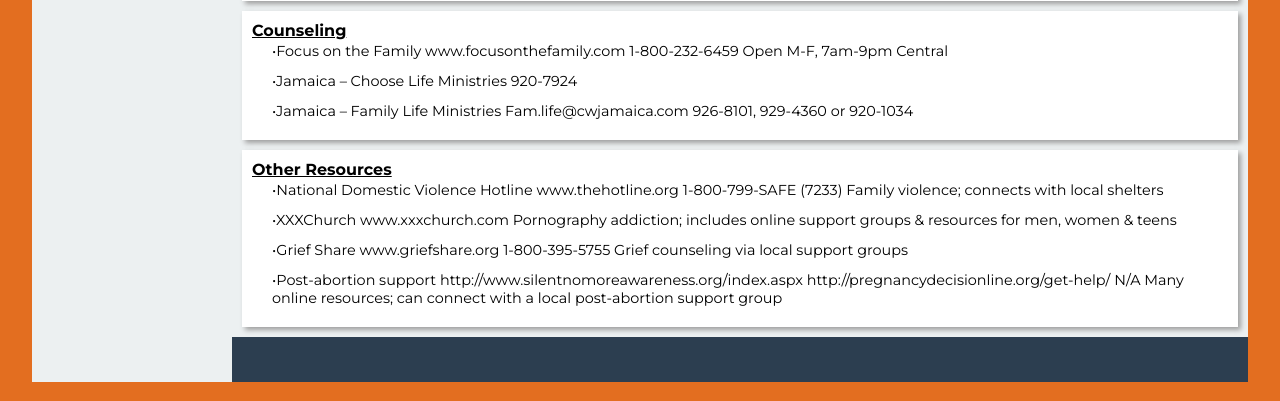
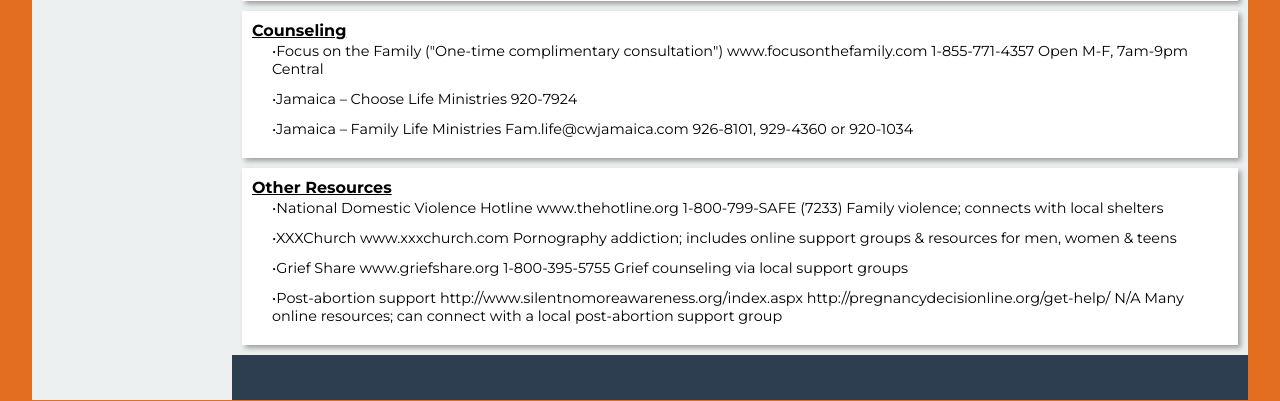
Before and after one commit to BenDavidZ/prayers, a Django app: page /prayers/resources/ in a window 1280 px wide. Shown: the part 399-800 px from the top of the page. Run offline with Django 3.2, Linux system fonts and the light colour scheme; some libraries are stand-ins or nearby versions.

Commit message:
updated resource page

```diff
--- a/prayers/templates/prayers/prayer_resources.html
+++ b/prayers/templates/prayers/prayer_resources.html
@@ -34,7 +34,7 @@
     <div class="detail-box-resources">
         <dl>
             <dt>Counseling</dt>
-                <dd>•Focus on the Family    www.focusonthefamily.com    1-800-232-6459    Open M-F, 7am-9pm Central</dd>
+                <dd>•Focus on the Family ("One-time complimentary consultation")  www.focusonthefamily.com    1-855-771-4357    Open M-F, 7am-9pm Central</dd>
                 <dd>•Jamaica – Choose Life Ministries    920-7924</dd>
                 <dd>•Jamaica – Family Life Ministries    Fam.life@cwjamaica.com    926-8101, 929-4360 or 920-1034</dd>
             </dt>
```
